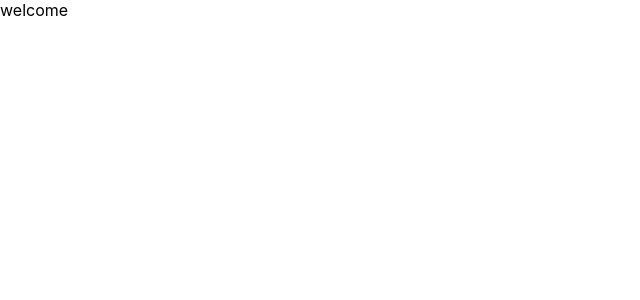
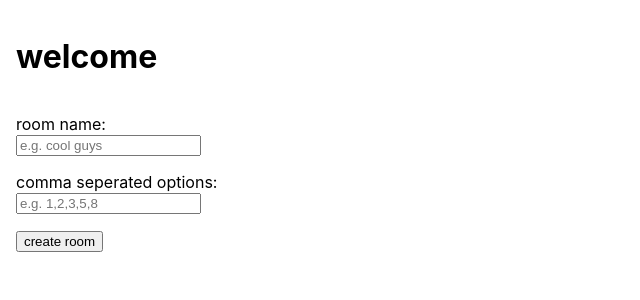
Before and after one commit to mpaulweeks/planning-poker, a React (Create React App) app: page / in a window 1280 px wide. Shown: the top 300 px of the page, without its empty margins (0-640 px from the left). Built offline with nearby package versions, Linux system fonts and the light colour scheme.

Commit message:
create and style welcome page

```diff
--- a/src/index.css
+++ b/src/index.css
@@ -11,3 +11,7 @@ code {
   font-family: source-code-pro, Menlo, Monaco, Consolas, 'Courier New',
     monospace;
 }
+
+button {
+  cursor: pointer;
+}
--- a/src/pp/PlanningPoker.tsx
+++ b/src/pp/PlanningPoker.tsx
@@ -1,12 +1,12 @@
 import { Room } from "./Room";
-import { RoomInit } from "./types";
+import { OptionsSeparator, RoomInit } from "./types";
 import { Welcome } from "./Welcome";
 
 export function PlanningPoker() {
   const searchParams = new URLSearchParams(window.location.search);
   const rid = searchParams.get('room');
   const optionsStr = searchParams.get('options');
-  const options = (optionsStr ?? '').split(',');
+  const options = (optionsStr ?? '').split(OptionsSeparator);
   const uid = new Date().getTime().toString();
 
   if (rid && options.length > 0) {
--- a/src/pp/Room.module.css
+++ b/src/pp/Room.module.css
@@ -1,3 +1,10 @@
+.Loading {
+  display: flex;
+  flex-direction: column;
+  justify-content: center;
+  align-items: center;
+  min-height: 100vh;
+}
 .Room {
   display: flex;
   flex-direction: column;
--- a/src/pp/Room.tsx
+++ b/src/pp/Room.tsx
@@ -9,7 +9,11 @@ export function Room(props: {
   const {api, room} = useDB(props);
   const user = room?.users[props.init.uid];
   if (!(room && user)) {
-    return <h1>loading {props.init.rid}</h1>;
+    return (
+      <div className={styles.Loading}>
+        loading {props.init.rid}
+      </div>
+    );
   }
 
   if (user.name !== getStorageName()) {
--- /dev/null
+++ b/src/pp/Welcome.module.css
@@ -0,0 +1,13 @@
+.Welcome {
+  display: flex;
+  flex-direction: column;
+  justify-content: stretch;
+  align-items: stretch;
+
+  min-height: 100vh;
+  padding: 1em;
+  box-sizing: border-box;
+}
+.Welcome form > * {
+  margin: 1rem 0;
+}
--- a/src/pp/Welcome.tsx
+++ b/src/pp/Welcome.tsx
@@ -1,3 +1,55 @@
+import { useState } from "react";
+import { OptionsSeparator } from "./types";
+import styles from './Welcome.module.css';
+
 export function Welcome() {
-  return <div>welcome</div>;
+  const [room, setRoom] = useState('');
+  const [options, setOptions] = useState('');
+
+  const safeOptions = options.split(',').map(s => s.trim()).join(OptionsSeparator);
+  const searchParams = new URLSearchParams();
+  searchParams.append('room', room);
+  searchParams.append('options', safeOptions);
+  const url = searchParams.toString();
+  console.log(url);
+
+  return (
+    <div className={styles.Welcome}>
+      <h1>
+        welcome
+      </h1>
+      <form onSubmit={evt => {
+        evt.preventDefault();
+        window.location.search = url;
+      }}>
+        <div>
+          <label>
+            room name:
+            <br/>
+            <input
+              placeholder="e.g. cool guys"
+              value={room}
+              onChange={evt => setRoom(evt.target.value)}
+            />
+          </label>
+        </div>
+        <div>
+          <label>
+            comma seperated options:
+            <br/>
+            <input
+              placeholder="e.g. 1,2,3,5,8"
+              value={options}
+              onChange={evt => setOptions(evt.target.value)}
+            />
+          </label>
+        </div>
+        <div>
+          <button type="submit">
+            create room
+          </button>
+        </div>
+        </form>
+    </div>
+  );
 }
--- a/src/pp/types.ts
+++ b/src/pp/types.ts
@@ -1,3 +1,5 @@
+export const OptionsSeparator = '-';
+
 export interface UserState {
   uid: string;
   name: string;
```
